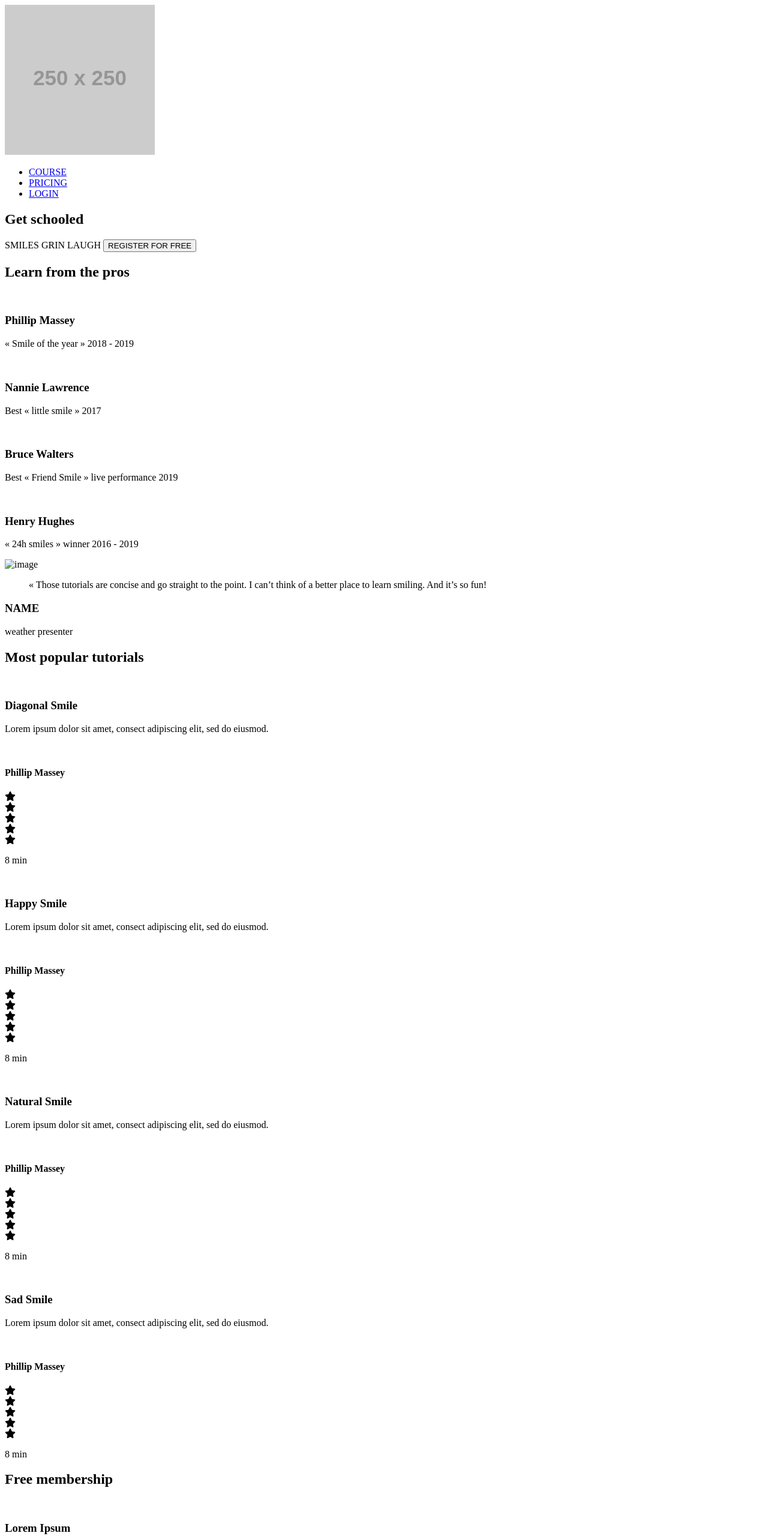
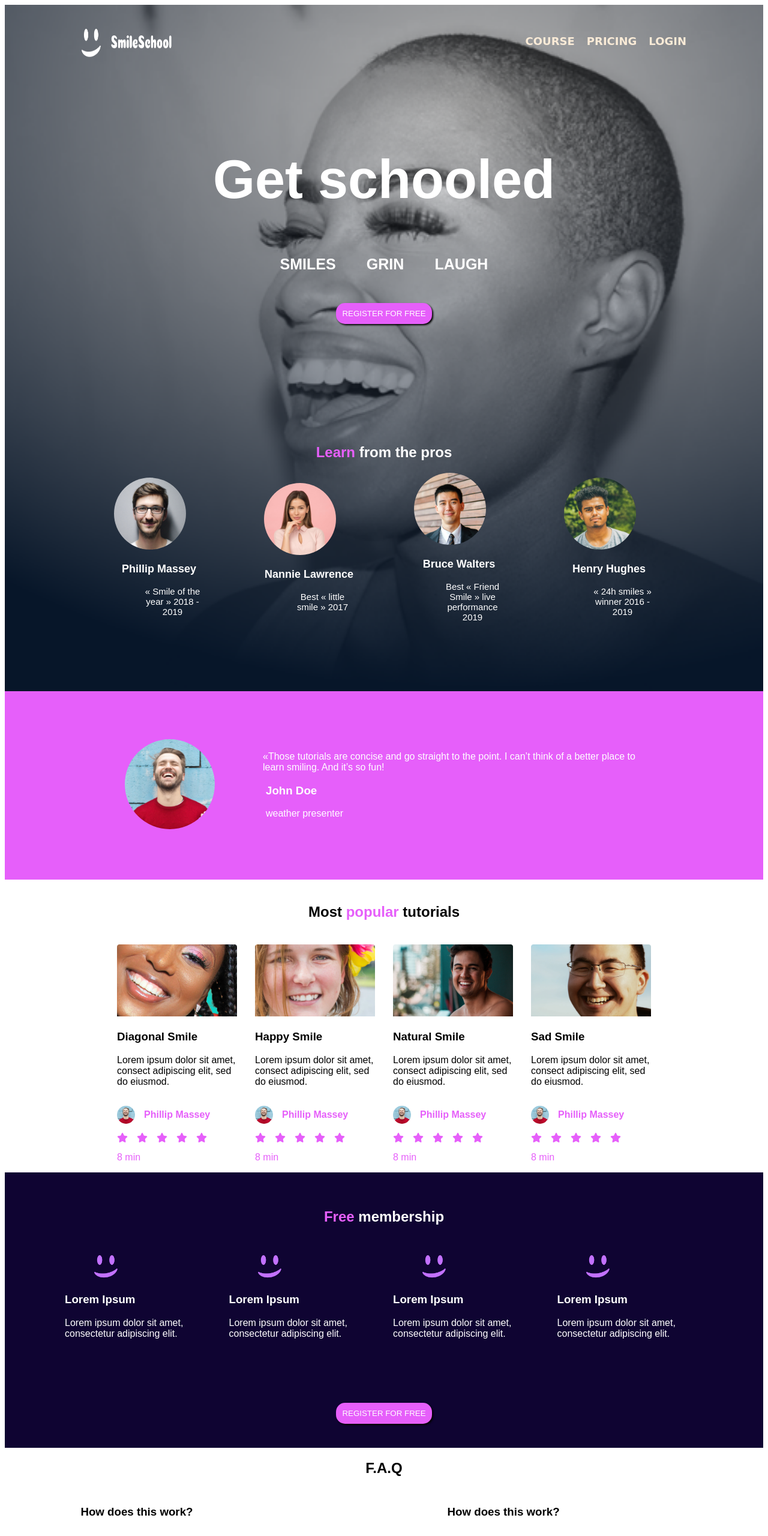
Before and after one commit to brolyne/alx_html_css, a plain HTML site: page css_advanced/index.html in a window 1280 px wide. Shown: the top 2560 px of the page at 60% size. Drawn offline with Linux system fonts and the light colour scheme; placeholder pictures from the web are drawn by us.

Commit message:
created website for smile school

```diff
--- a/css_advanced/index.html
+++ b/css_advanced/index.html
@@ -3,14 +3,15 @@
 <head>
     <meta charset="UTF-8">
     <meta name="viewport" content="width=device-width, initial-scale=1.0">
-    <link rel="stylesheet" href="style.css">
+    <link rel="stylesheet" href="styles.css"/>
     <script src="https://kit.fontawesome.com/4a2b055604.js" crossorigin="anonymous"></script>
     <title>Document</title>
 </head>
 <body>
+<div id="header">
     <header>
         <nav>
-            <img src="https://fakeimg.pl/250x250?text=Sample+Logo" alt="logo">
+            <img src="src/logo.png" alt="logo">
 
             <ul>
                 <li><a href="#">COURSE</a></li>
@@ -22,60 +23,67 @@
     </header>
     <main>
         <section>
-            <div>
-                <h1>Get schooled</h1>
-                <span>SMILES</span>
-                <span>GRIN</span>
-                <span>LAUGH</span>
+            <h1 id="get_schooled">Get schooled</h1>
+            <div id="sub_container">
+
+                <span class="below_schooled">SMILES</span>
+                <span class="below_schooled">GRIN</span>
+                <span class="below_schooled">LAUGH</span>
+
+            </div>
+            <div id="button_container">
                 <button>REGISTER FOR FREE</button>
             </div>
-            <div>
-                <h2>Learn from the pros</h2>
-                <div>
+            <div id="section2_container">
+                <h2><span>Learn</span> from the pros</h2>
+                <div id="section2">
                     <div>
-                        <img src="./images/1 (3).png" alt="">
+                        <img src="src/person1.png" alt="">
                         <h3>Phillip Massey</h3>
                         <p>« Smile of the year » 2018 - 2019</p>
                     </div>
                     <div>
-                        <img src="./images/6.png" alt="">
+                        <img src="src/person2.png" alt="">
                         <h3>Nannie Lawrence</h3>
                         <p>Best « little smile » 2017</p>
                     </div>
                     <div>
-                        <img src="./images/7.png" alt="">
+                        <img src="src/person3.png" alt="">
                         <h3>Bruce Walters</h3>
                         <p>Best « Friend Smile » live performance 2019</p>
                     </div>
                     <div>
-                        <img src="./images/8.png" alt="">
+                        <img src="src/person4.png" alt="">
                         <h3>Henry Hughes</h3>
                         <p>« 24h smiles » winner 2016 - 2019</p>
                     </div>
                 </div>
             </div>
         </section>
-        <section>
-            <div>
-                <img src="./images/Bitmap.png" alt="image">
+    </div>
+        <section id="section3">
+            <div id="image_container">
+                <img src="src/person.png" alt="image">
             </div>
-            <div>
-                <blockquote>« Those tutorials are concise and go straight to the point. I can’t think of a better place to learn smiling. And it’s so fun!</blockquote>
-                <h3>NAME</h3>
+            <div id="text_container">
+                <blockquote>«Those tutorials are concise and go straight to the point. I can’t think of a better place to learn smiling. And it’s so fun!</blockquote>
+                <h3>John Doe</h3>
                 <P>weather presenter</P>
             </div>
         </section>
-        <section>
-            <h2>Most popular tutorials</h2>
-            <div>
-                <img src="./images/Bitmap (1).png" alt="">
+    <section id="section4">
+
+            <h2>Most <span>popular</span> tutorials</h2>
+        <div id="section4_container">
+            <div class="video_div">
+                <img src="src/video1.png" alt="">
                 <h3>Diagonal Smile</h3>
                 <p>Lorem ipsum dolor sit amet, consect adipiscing elit, sed do eiusmod.</p>
                 <div>
-                    <img src="./images/1 (3).png" alt="">
+                    <img src="src/person.png" alt="">
                     <h4>Phillip Massey</h4>
                 </div>
-                <div>
+                <div class="stars_container">
                     <div><i class="fa-solid fa-star"></i></div>
                     <div><i class="fa-solid fa-star"></i></div>
                     <div><i class="fa-solid fa-star"></i></div>
@@ -84,15 +92,15 @@
                 </div>
                 <p>8 min</p>
             </div>
-            <div>
-                <img src="./images/Bitmap (4).png" alt="">
+            <div class="video_div">
+                <img src="src/video2.png" alt="">
                 <h3>Happy Smile</h3>
                 <p>Lorem ipsum dolor sit amet, consect adipiscing elit, sed do eiusmod.</p>
                 <div>
-                    <img src="./images/1 (3).png" alt="">
+                    <img src="src/person.png" alt="">
                     <h4>Phillip Massey</h4>
                 </div>
-                <div>
+                <div class="stars_container">
                     <div><i class="fa-solid fa-star"></i></div>
                     <div><i class="fa-solid fa-star"></i></div>
                     <div><i class="fa-solid fa-star"></i></div>
@@ -101,15 +109,15 @@
                 </div>
                 <p>8 min</p>
             </div>
-            <div>
-                <img src="./images/Bitmap (3).png" alt="">
+            <div class="video_div">
+                <img src="src/video3.png" alt="">
                 <h3>Natural Smile</h3>
                 <p>Lorem ipsum dolor sit amet, consect adipiscing elit, sed do eiusmod.</p>
                 <div>
-                    <img src="./images/1 (3).png" alt="">
+                    <img src="src/person.png" alt="">
                     <h4>Phillip Massey</h4>
                 </div>
-                <div>
+                <div class="stars_container">
                     <div><i class="fa-solid fa-star"></i></div>
                     <div><i class="fa-solid fa-star"></i></div>
                     <div><i class="fa-solid fa-star"></i></div>
@@ -118,15 +126,15 @@
                 </div>
                 <p>8 min</p>
             </div>
-            <div>
-                <img src="./images/Bitmap (2).png" alt="">
+            <div class="video_div">
+                <img src="src/video4.png" alt="">
                 <h3>Sad Smile</h3>
                 <p>Lorem ipsum dolor sit amet, consect adipiscing elit, sed do eiusmod.</p>
                 <div>
-                    <img src="./images/1 (3).png" alt="">
+                    <img src="src/person.png" alt="">
                     <h4>Phillip Massey</h4>
                 </div>
-                <div>
+                <div class="stars_container">
                     <div><i class="fa-solid fa-star"></i></div>
                     <div><i class="fa-solid fa-star"></i></div>
                     <div><i class="fa-solid fa-star"></i></div>
@@ -135,43 +143,47 @@
                 </div>
                 <p>8 min</p>
             </div>
+        </div>
         </section>
-        <section>
-            <h2>Free membership</h2>
-            <div>
-                <img src="./images/smile.svg" alt="">
+    <section id="section5">
+            <h2><span>Free</span> membership</h2>
+            <div id="section5_container">
+                <div>
+                <img src="src/logo2.png" alt="">
                 <h3>Lorem Ipsum</h3>
                 <p>Lorem ipsum dolor sit amet, consectetur adipiscing elit.</p>
             </div>
             <div>
-                <img src="./images/smile.svg" alt="">
+                <img src="src/logo2.png" alt="">
                 <h3>Lorem Ipsum</h3>
                 <p>Lorem ipsum dolor sit amet, consectetur adipiscing elit.</p>
             </div>
             <div>
-                <img src="./images/smile.svg" alt="">
+                <img src="src/logo2.png" alt="">
                 <h3>Lorem Ipsum</h3>
                 <p>Lorem ipsum dolor sit amet, consectetur adipiscing elit.</p>
             </div>
             <div>
-                <img src="./images/smile.svg" alt="">
+                <img src="src/logo2.png" alt="">
                 <h3>Lorem Ipsum</h3>
                 <p>Lorem ipsum dolor sit amet, consectetur adipiscing elit.</p>
             </div>
+            </div>
             <button>REGISTER FOR FREE</button>
         </section>
-        <section>
+        <section id="section6">
             <h2>F.A.Q</h2>
-            <div>
+
+            <div id="section6_container">
                 <div>
-                    <div>
+                    <div class="title_container">
                         <h3>How does this work?</h3>
                     </div>
                     <div>
                         Lorem ipsum dolor sit amet, consectetur adipiscing elit, sed do eiusmod tempor incididunt ut labore et dolore magna aliqua. Ut enim ad minim veniam, quis nostrud exercitation ullamco laboris nisi ut aliquip ex ea commodo consequat. Duis aute irure dolor in reprehenderit in voluptate velit esse cillum dolore eu fugiat nulla pariatur. Excepteur sint occaecat cupidatat non proident, sunt in culpa qui officia deserunt mollit anim id est laborum.
                     </div>
 
-                    <div>
+                    <div class="title_container">
                         <h3>How does this work?</h3>
                     </div>
                     <div>
@@ -179,13 +191,13 @@
                     </div>
                 </div>
                 <div>
-                    <div>
+                    <div class="title_container">
                         <h3>How does this work?</h3>
                     </div>
                     <div>
                         Lorem ipsum dolor sit amet, consectetur adipiscing elit, sed do eiusmod tempor incididunt ut labore et dolore magna aliqua. Ut enim ad minim veniam, quis nostrud exercitation ullamco laboris nisi ut aliquip ex ea commodo consequat. Duis aute irure dolor in reprehenderit in voluptate velit esse cillum dolore eu fugiat nulla pariatur. Excepteur sint occaecat cupidatat non proident, sunt in culpa qui officia deserunt mollit anim id est laborum.
                     </div>
-                    <div>
+                    <div class="title_container">
                         <h3>How does this work?</h3>
                     </div>
                     <div>
@@ -193,12 +205,13 @@
                     </div>
                 </div>
             </div>
+
         </section>
     </main>
     <footer>
         <section>
-            <div>
-                <img src="https://fakeimg.pl/250x250?text=Sample+Logo" alt="logo">
+            <div id="footer_container">
+                <img src="src/logo.png" alt="logo">
                 <div>
                     <i class="fa-brands fa-facebook"></i>
                     <i class="fa-brands fa-twitter"></i>
--- a/css_advanced/styles.css
+++ b/css_advanced/styles.css
@@ -0,0 +1,280 @@
+nav{
+    display: flex;
+    flex-direction: row;
+    justify-content: space-between;
+    align-items: center;
+    padding-right: 10vw;
+}
+nav ul{
+    display: flex;
+    flex-direction: row;
+    list-style-type: none;
+    gap: 20px;
+}
+nav ul a{
+    text-decoration: none;
+    color: antiquewhite;
+    font-size: 18px;
+    font-family:cursive;
+    font-weight: bold;
+
+}
+nav img{
+    width: 150px;
+    height: 50px;
+    margin-top: 10px;
+    margin-left: 10vw;
+}
+#header{
+    padding-top: 30px;
+    background-image: url("src/background.png");
+    background-size: cover;
+    margin:0;
+}
+#get_schooled{
+    text-align: center;
+    margin-top: 150px;
+    font-size: 90px;
+    font-family: sans-serif;
+    color: white;
+}
+#sub_container{
+    display: flex;
+    flex-direction: row;
+    justify-content: center;
+    color: white;
+    font-size: 25px;
+    font-family: sans-serif;
+    font-weight: bold;
+    gap:4vw
+}
+#button_container{
+    display: flex;
+    justify-content: center;
+
+}
+#button_container button{
+    background-color: rgb(230, 95, 250);
+    color: white;
+    border: none;
+    padding:10px 10px;
+    border-radius: 15px;
+    box-shadow: 2px 2px 3px black;
+    margin-top: 50px;
+    cursor: pointer;
+}
+
+#section2_container{
+    margin-top: 200px;
+    color: white;
+    padding-bottom: 100px;
+}
+
+#section2_container h2{
+    text-align: center;
+}
+#section2_container h2 span{
+    color: rgb(230, 95, 250);
+
+}
+
+#section2{
+    display: flex;
+    flex-direction: row;
+    align-items: center;
+    justify-content: center;
+    gap:100px
+}
+#section2 div img{
+    width: 120px;
+    border-radius: 50%;
+}
+#section2 div{
+    max-width: 150px;
+}
+#section2 div h3{
+    font-size: 18px;
+    text-align: center;
+}
+#section2 div p{
+    font-size: 15px;
+    text-align: center;
+}
+#section3{
+    background-color: rgb(230, 95, 250);
+    display: flex;
+    flex-direction: row;
+    justify-content: center;
+    align-items: center;
+    padding-left: 200px;
+    padding-right: 150px;
+    gap: 40px;
+    color: white;
+    padding-top: 80px;
+    padding-bottom: 80px;
+
+}
+#image_container img{
+    width: 150px;
+    height: 150px;
+    border-radius: 50%;
+}
+#text_container h3,p{
+    margin-left: 45px;
+}
+
+#section4 h2{
+    text-align: center;
+    margin: 40px 0px;
+}
+
+#section4 h2 span{
+    color: rgb(230, 95, 250);
+}
+
+#section4_container{
+    display: flex;
+    flex-direction: row;
+    justify-content: center;
+    align-items: center;
+    gap: 30px;
+
+}
+.video_div {
+    width: 200px;
+    color: black;
+}
+
+
+.video_div img{
+    width: 200px;
+}
+.video_div p{
+    text-align: left;
+    margin-left: 0;
+}
+.video_div div{
+    display: flex;
+    flex-direction: row;
+    align-items: center;
+    justify-content: left;
+    gap:15px
+}
+.video_div div img{
+    width: 30px;
+    height: 30px;
+    border-radius: 50%;
+}
+
+.video_div :last-child{
+    color: rgb(230, 95, 250);
+}
+
+#section5{
+    color: white;
+    display: flex;
+    flex-direction: column;
+    justify-content: center;
+    background-color: rgb(15, 4, 50);
+    padding-top: 40px;
+    padding-bottom: 40px;
+
+}
+#section5_container{
+    display: flex;
+    flex-direction: row;
+    justify-content: center;
+    align-items: center;
+    padding: 0 100px;
+    gap: 30px;
+    padding-bottom: 40px;
+}
+#section5_container div p{
+    margin-left: 0;
+}
+#section5_container div img{
+    width: 40px;
+    aspect-ratio: 1;
+    margin-left: 20%;
+}
+#section5 h2{
+    text-align: center;
+    margin-bottom: 50px;
+}
+#section5 span{
+    color: rgb(230, 95, 250) ;
+}
+#section5 button{
+     background-color: rgb(230, 95, 250);
+    color: white;
+    border: none;
+    padding:10px 10px;
+    border-radius: 15px;
+    box-shadow: 2px 2px 3px black;
+    margin-top: 50px;
+    cursor: pointer;
+    width: auto;
+    align-self: center;
+
+}
+
+#section6{
+    display: flex;
+    flex-direction: column;
+    justify-content: center;
+    align-items: center;
+}
+#section6_container{
+    display: flex;
+    flex-direction: row;
+    justify-content: space-between;
+    flex-wrap: wrap;
+    column-gap: 30px;
+    width: 80%;
+    padding:10px 30px;
+
+}
+#section6_container div{
+    width: 400px;
+    margin-bottom: 50px;
+}
+.title_container {
+    margin-bottom: 10px;
+}
+
+footer{
+     background-color: rgb(15, 4, 50);
+    padding-top: 40px;
+    padding-bottom: 40px;
+}
+#footer_container{
+    display: flex;
+    flex-direction: row;
+    justify-content: space-between;
+    color:white;
+    padding: 0 100px;
+}
+#footer_container img{
+    height: 30px;
+}
+#footer_container div{
+    font-size: 35px;
+    display: flex;
+    flex-direction: row;
+    gap: 20px;
+}
+footer section p{
+    text-align: center;
+    color:white;
+}
+
+
+
+
+
+
+body{
+    background-color: white;
+    padding: 0;
+    font-family: sans-serif;
+}
```
Also changed, not shown: css_advanced/src/background.png (added), css_advanced/src/fb.png (added), css_advanced/src/ig.png (added), css_advanced/src/logo.png (added), css_advanced/src/logo2.png (added), css_advanced/src/person.png (added), css_advanced/src/person1.png (added), css_advanced/src/person2.png (added), css_advanced/src/person3.png (added), css_advanced/src/person4.png (added), css_advanced/src/small_person.png (added), css_advanced/src/twitter.png (added), css_advanced/src/video1.png (added), css_advanced/src/video2.png (added), 2 more files, 1 other file.
